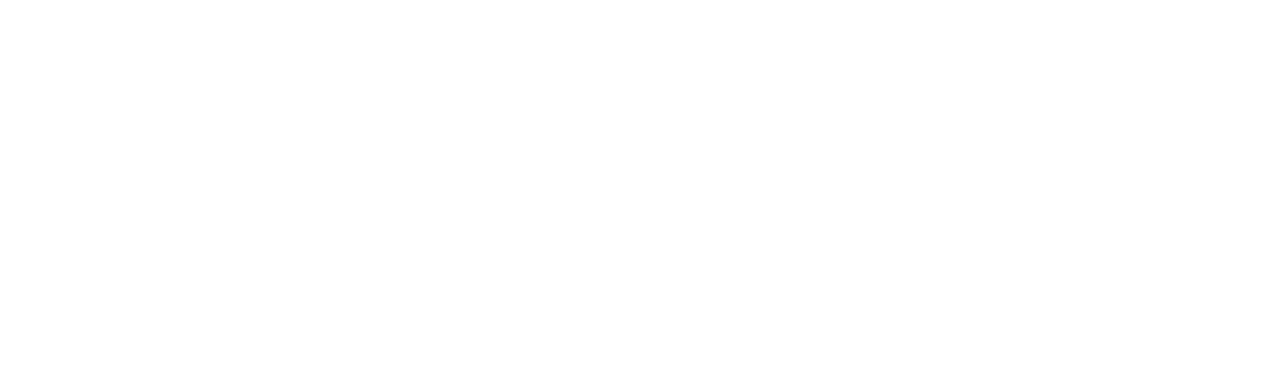
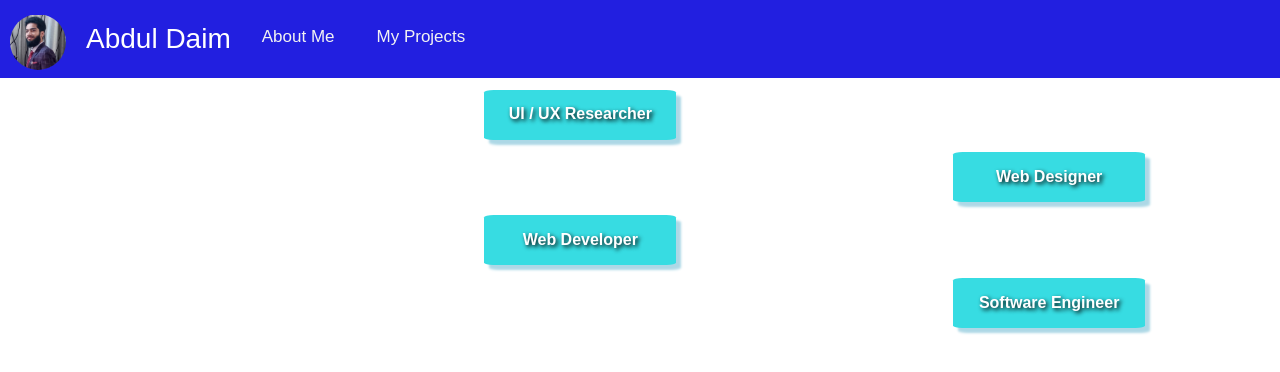
Before and after one commit to abduldaim-ad/portfolio, a React (Create React App) app: page / in a window 1280 px wide. Before the commit this address had no page. Shown: the top 372 px of the page. Built offline with nearby package versions, Linux system fonts and the light colour scheme.

Commit message:
Minor Change

```diff
--- a/src/index.js
+++ b/src/index.js
@@ -17,9 +17,9 @@
 ReactDOM.render(
   <BrowserRouter>
     <Routes>
-        <Route path="/portfolio" element={<><App/><Landing /></>}/>
-        <Route path="/portfolio/resume" element={<><App/><Resume/></>} />
-        <Route path="/portfolio/projects" element={<><App/><Projects/></>} />
+        <Route path="/" element={<><App/><Landing /></>}/>
+        <Route path="/resume" element={<><App/><Resume/></>} />
+        <Route path="/projects" element={<><App/><Projects/></>} />
     </Routes>
   </BrowserRouter>,
   document.getElementById('root')
```
